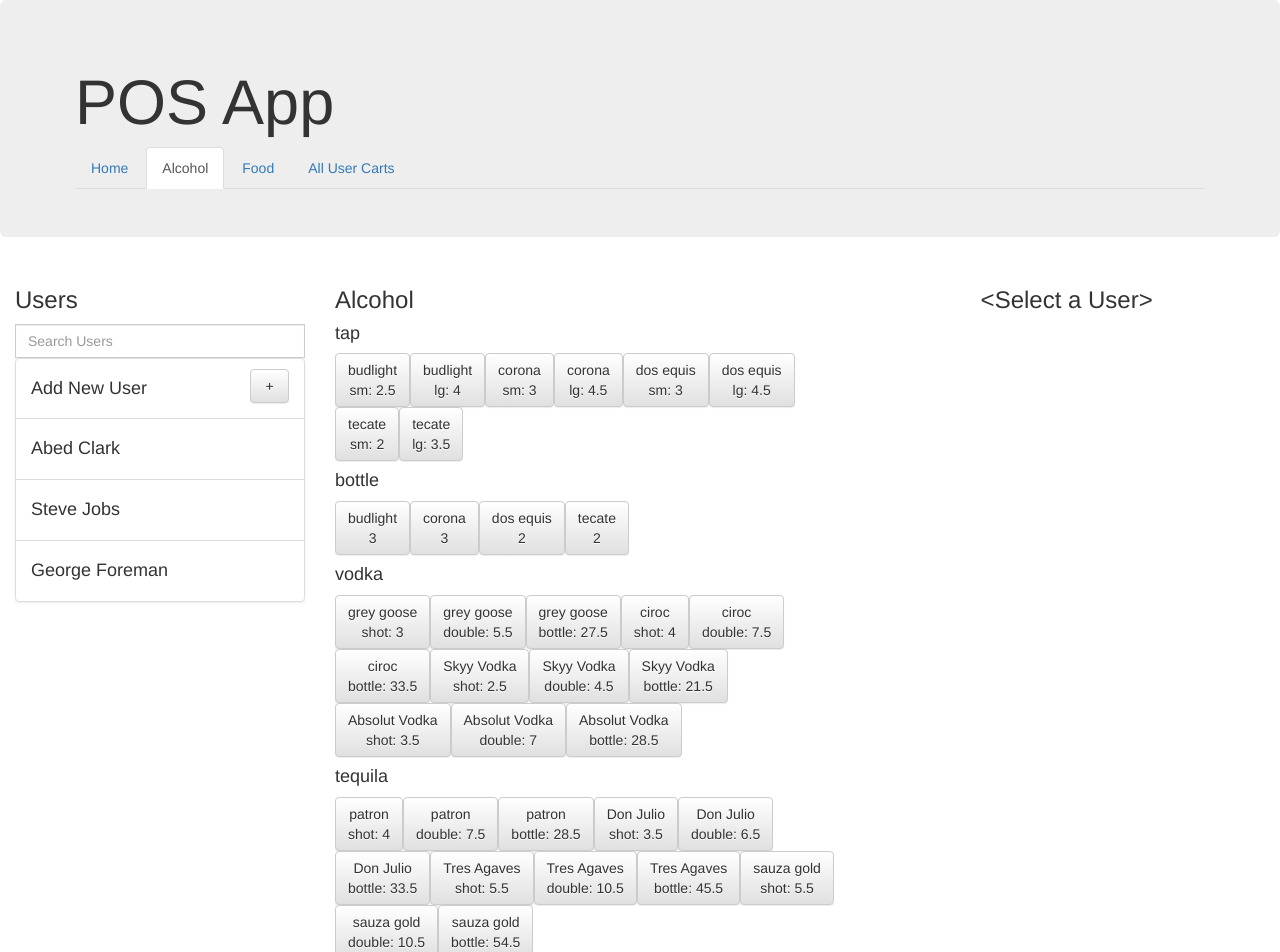
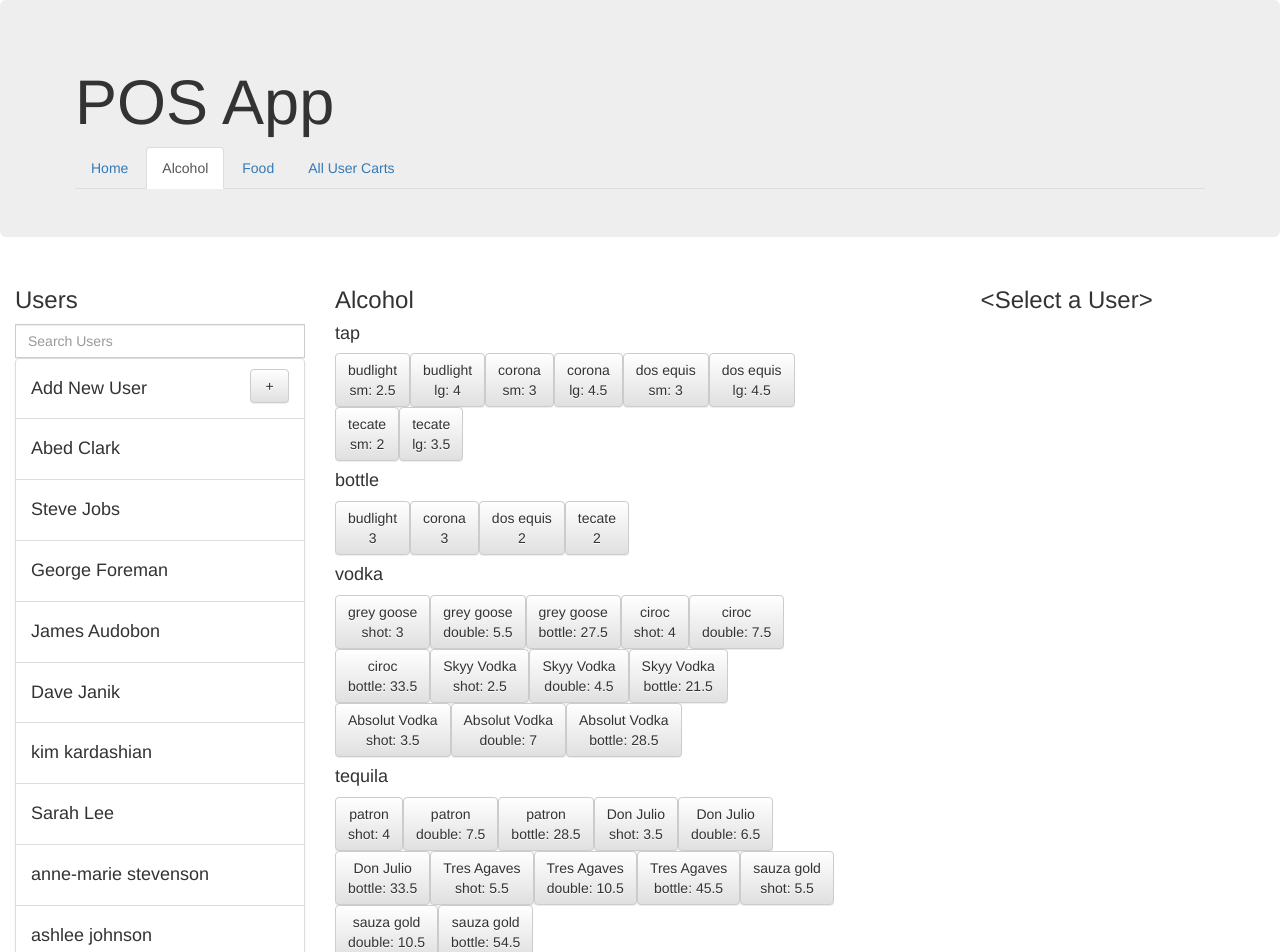
Before and after one commit to blaynem/pos-app, a React (Create React App) app: page / in a window 1280 px wide. Shown: the top 952 px of the page. Built offline with nearby package versions, Linux system fonts and the light colour scheme.

Commit message:
added more users

```diff
--- a/src/data/users.js
+++ b/src/data/users.js
@@ -39,7 +39,49 @@ const users = [
 				size: "bottle"
 			}
 		]
-	}
+	},
+	{
+		id: 4,
+		first_name: "James",
+		last_name: "Audobon",
+		cart: [
+		]
+	},
+	{
+		id: 5,
+		first_name: "Dave",
+		last_name: "Janik",
+		cart: [
+		]
+	},
+	{
+		id: 6,
+		first_name: "kim",
+		last_name: "kardashian",
+		cart: [
+		]
+	},
+	{
+		id: 7,
+		first_name: "Sarah",
+		last_name: "Lee",
+		cart: [
+		]
+	},
+	{
+		id: 8,
+		first_name: "anne-marie",
+		last_name: "stevenson",
+		cart: [
+		]
+	},
+	{
+		id: 9,
+		first_name: "ashlee",
+		last_name: "johnson",
+		cart: [
+		]
+	},
 ]
 
 export default users;
```
Also changed, not shown: 1 other file (tests, documents, lock files or other folders).
